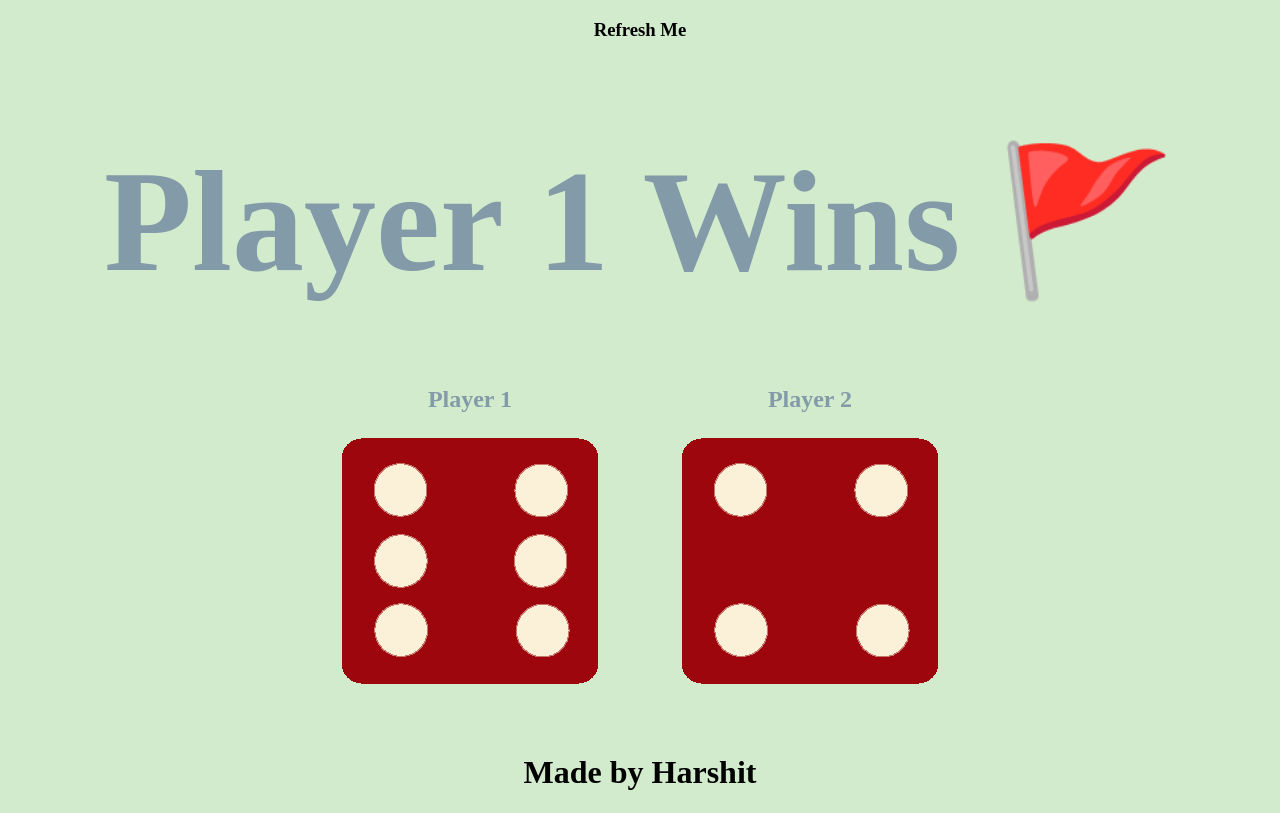
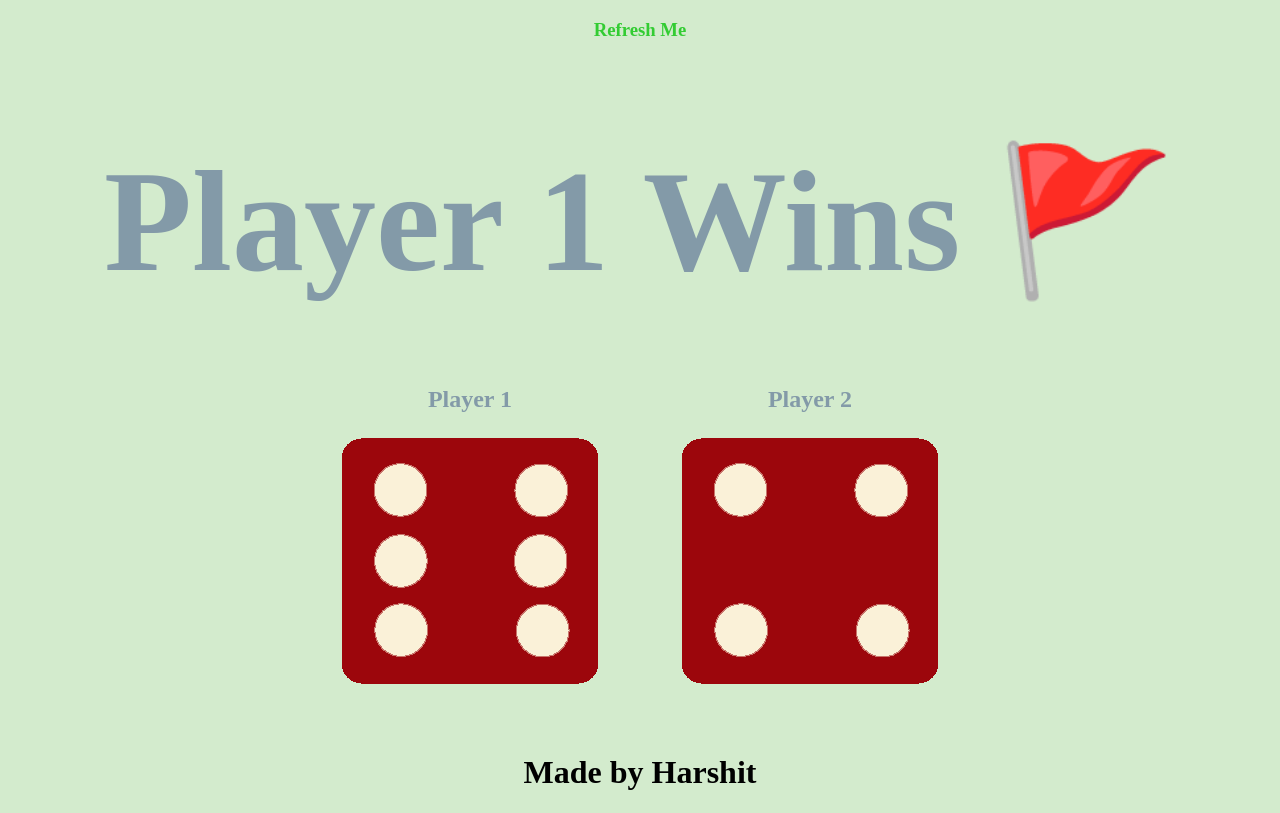
Before and after one commit to harshit-2004/dice-game, a plain HTML site: page index.html in a window 1280 px wide. Drawn offline with Linux system fonts and the light colour scheme.

Commit message:
Update style.css

```diff
--- a/style.css
+++ b/style.css
@@ -20,3 +20,7 @@ body{
 .clo{
     color: #839AA8;
 }
+
+.newCol{
+  color: #33cc33;
+}
```
